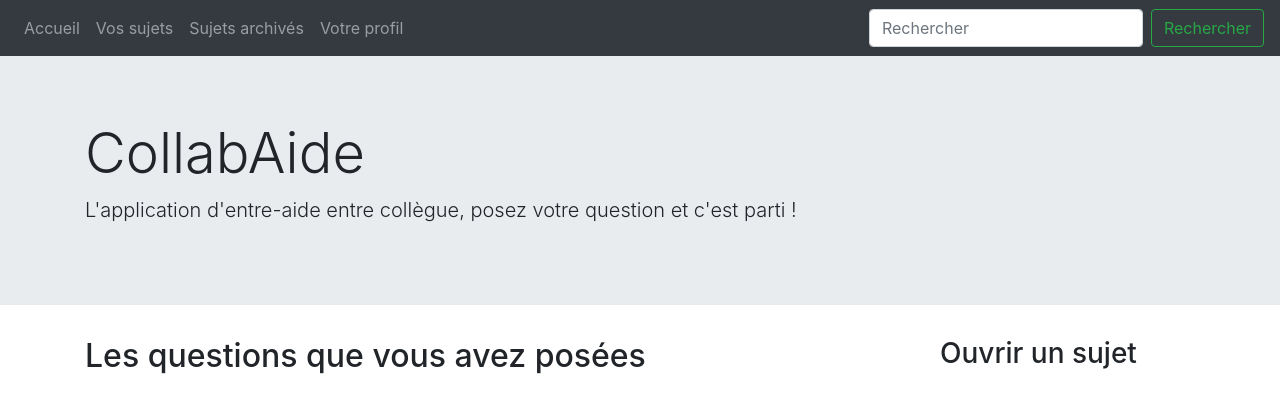
After one commit to thomgo/forum, a Django app: template questions/templates/user_questions.html in a window 1280 px wide. The commit adds this page. Shown: the top 413 px of the page. Run offline with Django 3.2, Linux system fonts and the light colour scheme; the template is opened without the code that fills it, so the values that code supplies are empty; some libraries are stand-ins or nearby versions.

Commit message:
index and user question login protected and with own template

```diff
--- a/forum/templates/layout.html
+++ b/forum/templates/layout.html
@@ -8,11 +8,16 @@
 
     <div class="collapse navbar-collapse" id="navbarSupportedContent">
       <ul class="navbar-nav mr-auto">
+        {% if user.is_authenticated %}
+            <li class="nav-item mr-5">
+              <a class="nav-link" href="#">{{ user.get_username }}</a>
+            </li>
+        {% endif %}
         <li class="nav-item">
-          <a class="nav-link" href="#">Accueil</a>
+          <a class="nav-link" href="{% url 'index' %}">Accueil</a>
         </li>
         <li class="nav-item">
-          <a class="nav-link" href="#">Vos sujets</a>
+          <a class="nav-link" href="{% url 'user_questions' %}">Vos sujets</a>
         </li>
         <li class="nav-item">
           <a class="nav-link" href="#">Sujets archivés</a>
--- /dev/null
+++ b/questions/templates/user_questions.html
@@ -0,0 +1,12 @@
+{% extends "layout.html" %}
+
+{% block main %}
+  <h2>Les questions que vous avez posées</h2>
+  {% for topic in topics %}
+    {{topic.title}}
+  {% endfor%}
+{% endblock %}
+
+{% block aside %}
+  <h3>Ouvrir un sujet</h3>
+{% endblock%}
--- a/questions/urls.py
+++ b/questions/urls.py
@@ -3,5 +3,6 @@ from django.conf.urls import url
 from . import views
 
 urlpatterns = [
-    url("", views.index, name='index'),
+    url("index", views.index, name='index'),
+    url("user", views.user_questions, name='user_questions'),
 ]
```
Also changed, not shown: questions/views.py (+8 -0 lines).
